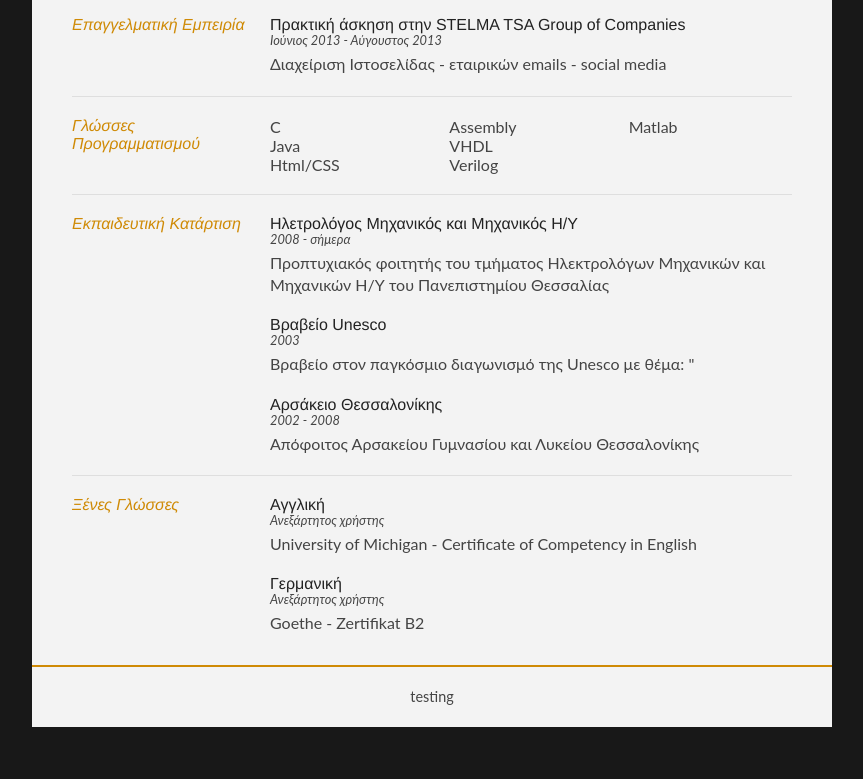
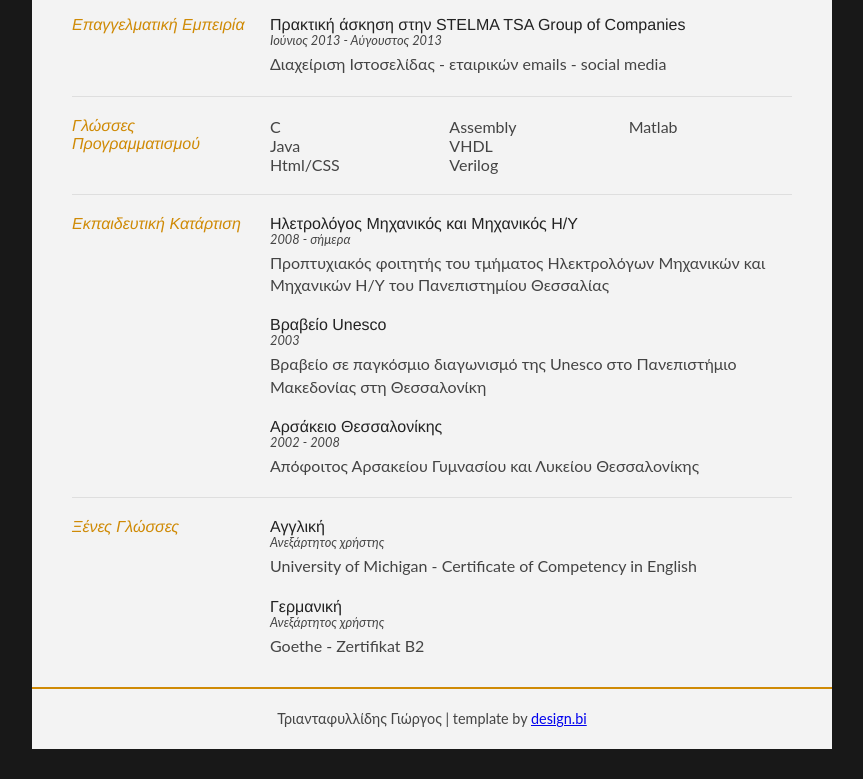
Before and after one commit to AM965/AM965CV, a plain HTML site: page index.html in a window 1280 px wide. Shown: the part 343-1122 px from the top of the page, without its empty margins (208-1071 px from the left). Before the commit the page ends 1100 px from the top, so only its background shows below. Drawn offline with Linux system fonts and the light colour scheme.

Commit message:
final cv in html

```diff
--- a/index.html
+++ b/index.html
@@ -109,7 +109,7 @@
 				<article>
 					<h2>Βραβείο Unesco</h2>
 					<p class="subDetails">2003</p>
-					<p>Βραβείο στον παγκόσμιο διαγωνισμό της Unesco με θέμα: "</p>
+					<p>Βραβείο σε παγκόσμιο διαγωνισμό της Unesco στο Πανεπιστήμιο Μακεδονίας στη Θεσσαλονίκη</p>
 				</article>
 
 				<article>
@@ -148,7 +148,7 @@
 	</div>
 
 	<div class="footer">
-	<p class="padTop20 padBottom20"> testing</p>
+	<p class="padTop20 padBottom20">Τριανταφυλλίδης Γιώργος | template by <a href="http://design.bi/gallery/responsive-htmlcss3-cv-template/">design.bi</a></p>
 	</div>
 
 </div>
```
